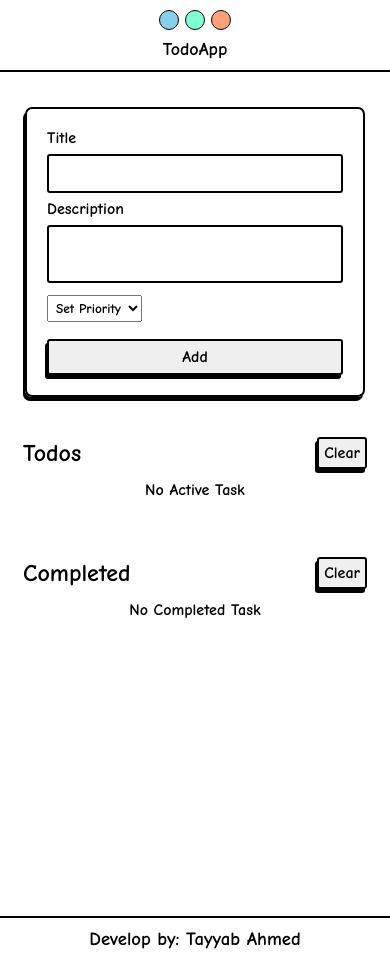
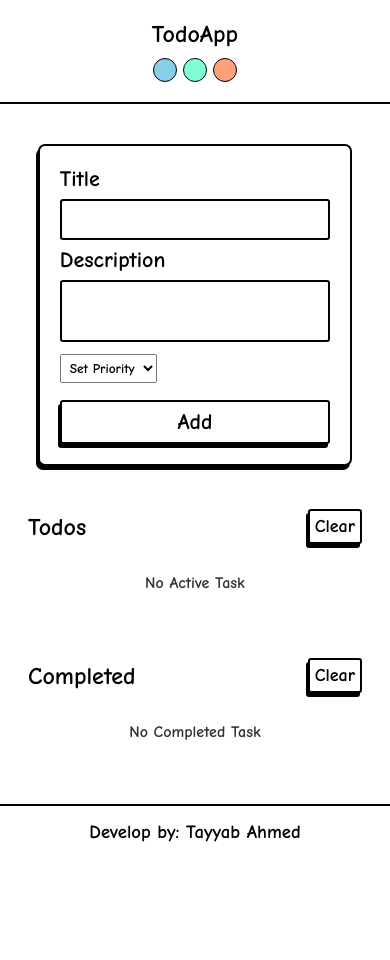
Before and after one commit to TayyabAhmed890/Todo_Manager, a plain HTML site: page index.html in a window 390 px wide. After the commit the page ends 858 px from the top, so only its background shows below. Drawn offline with Linux system fonts and the light colour scheme.

Commit message:
modify and fix styling

```diff
--- a/style.css
+++ b/style.css
@@ -1,22 +1,62 @@
+/* ==========================================
+   1. GLOBAL STYLES & RESET
+   ========================================== */
 * {
   margin: 0;
   padding: 0;
   box-sizing: border-box;
-  font-family: 'Comic Neue',sans-serif;
-  font-weight: 700;
+  font-family: 'Comic Neue', sans-serif;
+  font-weight: 800;
 }
 
-html,body{
-    height: 100%;
+html, body {
+  min-height: 100vh;
   width: 100%;
+  background-color: #fff;
+  display: flex;          /* 💡 Body ko flex container banaya */
+  flex-direction: column; /* 💡 Elements ko upar se neeche line mein laya */
 }
 
+/* Base Buttons */
+.btn, .Delete-btn {
+  border: 2px solid black;
+  box-shadow: -2px 4px black;
+  border-radius: 3px;
+  padding: 5px;
+  font-size: large;
+  background: white;
+  cursor: pointer;
+  transition: transform 0.1s ease;
+}
+
+.btn:active, .Delete-btn:active {
+  transform: scale(0.95);
+}
+
+.active {
+  transform: scale(1.2);
+  transition: transform 0.2s ease;
+}
+
+/* ==========================================
+   2. LAYOUT COMPONENTS
+   ========================================== */
 #header {
   padding: 10px;
   border-bottom: 2px solid black;
 }
 
-#parent-change-color{
+#body {
+  padding: 10px;
+  width: 100%;
+  max-width: 1200px;
+  display: flex;
+  flex-direction: column;
+  margin: auto;
+}
+
+/* Color Switcher Container */
+#parent-change-color {
   border: 2px solid black;
   width: 50px;
   padding: 10px;
@@ -26,199 +66,149 @@ html,body{
   align-items: center;
   gap: 6px;
   position: absolute;
-  right: 2px;
+  right: 10px; /* Safe padding from screen edge */
   top: 100px;
-  box-shadow: -2px 4px;
+  box-shadow: -2px 4px black;
   border-radius: 6px;
+  background: white;
 }
 
-.change-color1{
-  background-color: skyblue;
+.change-color1, .change-color2, .change-color3 {
   height: 30px;
   width: 30px;
   border-radius: 50%;
   border: 1px solid black;
+  cursor: pointer;
 }
-.change-color2{
-  background-color: aquamarine;
-  height: 30px;
-  width: 30px;
-  border-radius: 50%;
-  border: 1px solid black;
-}
-.change-color3{
-  background-color: lightsalmon;
-  height: 30px;
-  width: 30px;
-  border-radius: 50%;
-  border: 1px solid black;
-}
+.change-color1 { background-color: skyblue; }
+.change-color2 { background-color: aquamarine; }
+.change-color3 { background-color: lightsalmon; }
 
-#body {
-  padding: 10px;
-  width: auto;
-  min-height: 100vh;
-  max-width: 1200px;
-  display: flex;
-  flex-direction: column;
-  margin: auto;
-}
-
+/* ==========================================
+   3. TODO INPUT FORM
+   ========================================== */
 #seprate-input {
   display: flex;
   align-items: center;
   justify-content: center;
-  padding: 10px 0;
+  padding: 20px 0;
 }
 
 #todo-input {
+  font-size: 22px;
   border-radius: 7px;
   border: 2px solid black;
-  box-shadow: -2px 4px;
-  padding: 20px 20px;
+  box-shadow: -2px 4px black;
+  padding: 20px;
   display: flex;
   flex-direction: column;
   gap: 7px;
-  width: 400px;
-  height: auto;
-  justify-content: center;
-  font-size: 18px;
+  width: 100%;
+  max-width: 400px; /* Fluid behavior */
+  background: white;
 }
 
-#title {
+#title, #desc {
   padding: 8px;
   border: 2px solid black;
   border-radius: 3px;
-  font-size: 17px;
+  font-size: 18px;
+  width: 100%;
+}
+#desc { resize: none; }
+
+#priority{
+  padding: 5px;
 }
 
-
-#desc {
-  border-radius: 3px;
-  border: 2px solid black;
-  padding: 8px;
-  resize: none;
-  font-size: 17px;
-}
-
-#priority-area{
-  /* background-color: green; */
+#priority-area {
   padding-top: 5px;
   display: flex;
   gap: 7px;
+  align-items: center;
 }
-
-#priority{
-  /* background-color: red; */
-  padding: 4px;
-}
-
-/* #priority>option{
-  background-color: yellow;
-} */
 
 #create-todo {
   padding: 7px;
   margin-top: 10px;
+  font-size: 22px;
 }
+
+/* ==========================================
+   4. TODO CARDS GRID
+   ========================================== */
 .sections-head-style {
   padding: 8px;
   display: flex;
   flex-direction: column;
   gap: 10px;
-
-}
-
-.txt {
-  text-align: center;
 }
 
 .heading {
   display: flex;
-  justify-content: space-between;
-  align-items: center;
-  padding: 2px 5px;
+  justify-content: space-between; /* Heading left pe aur Button right pe push ho jayega */
+  align-items: center;            /* Dono vertically bilkul barabar (center) rahenge */
+  width: 100%;                    /* Poori space le taake horizontal alignment sahi ho */
+  padding: 5px 10px;              /* Shuruat aur aakhir se halka sa gap */
 }
 
-label{
-  font-size: medium;
+/* "No Active Task" wale simple text ke liye */
+.txt {
+  text-align: center;
+  width: 100%;
+  padding: 15px 0;
+  color: #333;
 }
 
-.btn {
-  border: 2px solid black;
-  box-shadow: -2px 4px;
-  border-radius: 3px;
-  padding: 5px;
-  font-size: medium;
-}
-
-.btn:active{
-  transform: scale(0.95);
-}
-
-.active{
-  transform: scale(1.2);
-  transition: transform 0.2s ease;
-}
 
 .todo-parent {
   display: flex;
   flex-wrap: wrap;
-  gap: 10px;
+  gap: 15px;
+  justify-content: center; /* Desktop par layouts balance dikhenge */
 }
+
 .todo-card {
   border-radius: 5px;
   border: 2px solid black;
-  box-shadow: -2px 4px;
-  padding: 10px;
+  box-shadow: -2px 4px black;
+  padding: 15px;
   display: flex;
   flex-direction: column;
-  gap: 5px;
-  width: 370px;
+  gap: 8px;
+  width: 100%;
+  max-width: 380px; /* Fluid dynamic width */
   word-wrap: break-word;
+  background: white;
 }
 
 .todo-text {
   display: flex;
   flex-direction: column;
   gap: 3px;
-  padding: 4px;
+  font-size: 20px;
 }
 
-.todo-text>h2{
-  font-weight: bolder;
-}
-
-.todo-priority{
-  width: 60px;
-  display: flex;
+.todo-priority {
+  width: auto;
+  min-width: 60px;
+  display: inline-flex;
   margin-left: auto;
   align-items: center;
   justify-content: center;
   border-radius: 5px;
-  padding: 8px;
+  padding: 6px 8px;
+  border: 2px solid black;
 }
 
 .todo-actions {
   display: flex;
   align-items: center;
   justify-content: space-between;
-  padding: 5px;
+  margin-top: 10px;
 }
 
-.Delete-btn {
-  box-shadow: -2px 4px;
-  border: 2px solid black;
-  border-radius: 3px;
-  padding: 3px;
-  font-size: medium;
-}
-
-.Delete-btn:active{
-  transform: scale(0.95);
-}
-
-/* Container (Label) ki styling */
+/* Custom Checkbox */
 .check {
   position: relative;
   display: inline-block;
@@ -226,139 +216,136 @@ label{
   height: 22px;
   cursor: pointer;
 }
-
-/* Asli input ko chupati hain */
 .check input {
   position: absolute;
   opacity: 0;
-  cursor: pointer;
+  width: 0;
   height: 0;
-  width: 0;
 }
-
-/* Naya custom empty box (jo input ki jagah dikhega) */
 .check .checkmark {
   position: absolute;
-  top: 0;
-  left: 0;
-  height: 22px;
-  width: 22px;
-  background-color: transparent;
+  top: 0; left: 0;
+  height: 22px; width: 22px;
   border: 2px solid black;
   border-radius: 3px;
-  box-shadow: -1px 2px;
+  box-shadow: -1px 2px black;
   transition: all 0.2s ease;
 }
-
-/* Tik mark ka nishan (By default hidden) */
 .check .checkmark::after {
   content: "";
   position: absolute;
   display: none;
-  left: 5px;
-  top: 1px;
-  width: 5px;
-  height: 10px;
+  left: 5px; top: 1px;
+  width: 5px; height: 10px;
   border: solid black;
   border-width: 0 2.5px 2.5px 0;
   transform: rotate(45deg);
 }
-
-/* Jab input checked ho, to andar ka Tik mark nishan show ho jaye */
 .check input:checked ~ .checkmark::after {
   display: block;
 }
 
-footer{
+/* ==========================================
+   5. NOTIFICATION (DESKTOP)
+   ========================================== */
+.notification {
+  position: fixed;
+  top: 20px;
+  right: 20px;
+  padding: 15px 25px;
+  border-radius: 6px;
+  font-size: 19px;
+  border: 2px solid black;
+  box-shadow: -2px 4px black;
+  z-index: 1000;
+
+  /* Initial State (Invisible + Shifted Right) */
+  opacity: 0;
+  transform: translateX(100px);
+  transition: opacity 0.4s ease, transform 0.4s ease;
+}
+
+.notification.show {
+  opacity: 1;
+  transform: translateX(0); /* Glides into normal position */
+}
+
+footer {
   border-top: 2px solid black;
   text-align: center;
-    padding: 10px;
+  padding: 15px;
+  margin-top: auto;
 }
 
-@media(max-width:900px){
-  #navbar{
-    height: 50px;
+/* ==========================================
+   6. RESPONSIVE MEDIA QUERIES
+   ========================================== */
+
+/* Mobile & Tablets */
+@media (max-width: 800px) {
+  #navbar {
+    height: auto;
+    padding: 10px;
     display: flex;
-    align-items: end;
-    justify-content: center;
+    flex-direction: column;
+    align-items: center;
+    gap: 10px;
   }
-  #parent-change-color{
-    top: 0;
-    right: auto;
+
+  #parent-change-color {
+    position: static; /* Flows normally in navbar */
     flex-direction: row;
     width: auto;
     border: none;
     box-shadow: none;
+    padding: 0;
   }
-  .change-color1{
-  background-color: skyblue;
-  height: 20px;
-  width: 20px;
-  border-radius: 50%;
 
+  .change-color1, .change-color2, .change-color3 {
+    height: 24px;
+    width: 24px;
   }
-.change-color2{
-  background-color: aquamarine;
-  height: 20px;
-  width: 20px;
-  border-radius: 50%;
 
+  #todo-input {
+    max-width: 85%; /* Screens size se thoda chota wrapper */
+    margin: 10px auto;
   }
-.change-color3{
-  background-color: lightsalmon;
-  height: 20px;
-  width: 20px;
-  border-radius: 50%;
 
+  .todo-parent {
+    padding: 10px;
   }
-    #navbar{
-        font-size: 12px;
+
+  .todo-card {
+    max-width: 100%; /* Pure mobile viewport par fit aayega */
+  }
+
+  /* FIX: Notification to Bottom Center on Mobile */
+  .notification {
+    top: unset;    /* Desktop top layout ko cancel kiya */
+    right: 50%;    /* Center positioning formula */
+    bottom: 20px;  /* Screen ke bilkul neeche */
+    transform: translateX(50%) translateY(100px); /* Shifting center + hidden down */
+    width: calc(100% - 40px); /* Full width minus margins */
+    max-width: 350px;
     text-align: center;
   }
 
-    .sections-head-style{
-        margin: 5px 0;
-    }
-    #todo-input{
-      width: 350px;
-      margin: 15px;
-    }
-    .todo-parent{
-        align-items: center;
-        justify-content: center;
-        gap: 10px;
-        padding: 10px 0;
-    }
-    .todo-card{
-        width: 340px;
+  /* Jab show class add ho mobile par */
+  .notification.show {
+    transform: translateX(50%) translateY(0); /* Glides up smoothly */
   }
 }
 
-@media (min-width:1100px) {
-  #todo-input{
-    border: 3px solid black
-  }
-  .todo-card{
-        width: 440px;
-        font-size: larger;
+/* Large Desktop Screens */
+@media (min-width: 1100px) {
+  #todo-input {
     border: 3px solid black;
   }
-
-.todo-actions {
-  align-items: center;
-
+  .todo-card {
+    max-width: 380px; /* Main grid rules maintained */
+    border: 3px solid black;
   }
-
   .Delete-btn {
     font-size: 20px;
   }
-
-.btn{
-  font-size: larger;
 }
-
-label{
-  font-size: larger;
-
-}
-}
```
Lines whose indentation alone changed are shown as unchanged.
